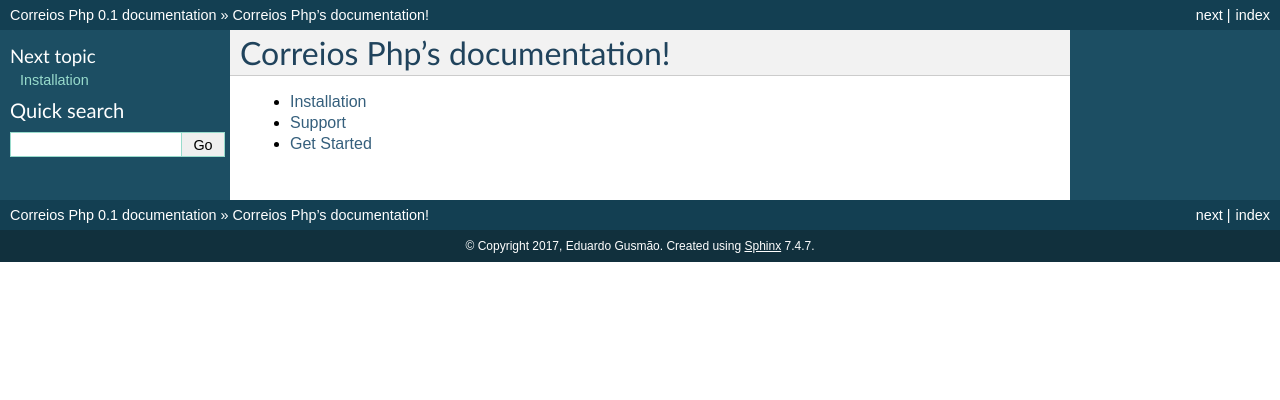
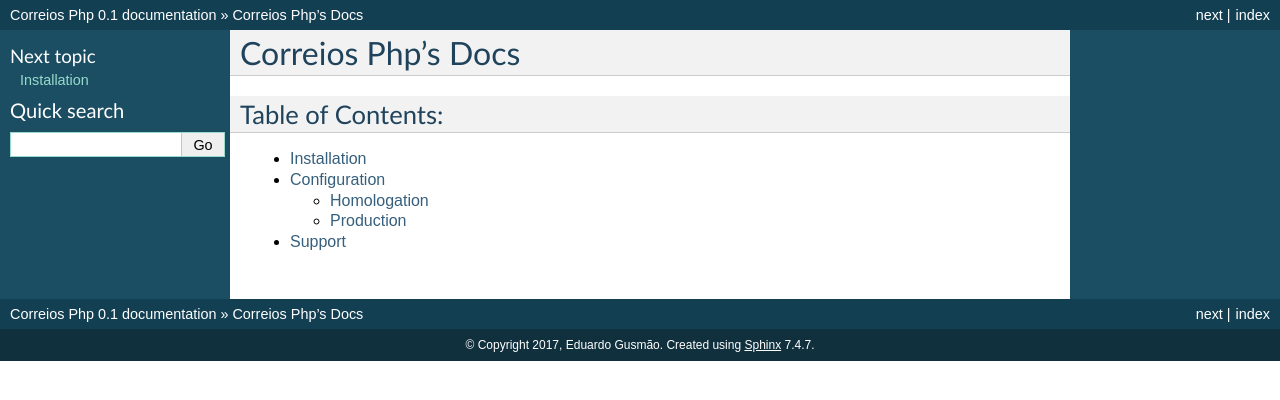
Before and after one commit to eduardokum/correios-php, a Sphinx documentation site: the page built from docs/source/index.rst, in a window 1280 px wide. Shown: the top 400 px of the page. Built offline with Sphinx 7.4.7, drawn with Linux system fonts in a browser that asks for light colours.

Commit message:
config base

```diff
--- /dev/null
+++ b/docs/source/configuration/index.rst
@@ -0,0 +1,7 @@
+Configuration
+=============
+
+.. toctree::
+
+    homologation
+    production
--- a/docs/source/get-started.rst
+++ /dev/null
@@ -1,3 +0,0 @@
-============
-Get Started
-============
--- a/docs/source/index.rst
+++ b/docs/source/index.rst
@@ -1,10 +1,12 @@
-=============================
-Correios Php's documentation!
-=============================
+===================
+Correios Php's Docs
+===================
+
+Table of Contents:
+==================
 
 .. toctree::
-   :maxdepth: 2
 
-   install
-   support
-   get-started
+    install
+    configuration/index
+    support
--- a/docs/source/install.rst
+++ b/docs/source/install.rst
@@ -1,10 +1,9 @@
-============
 Installation
 ============
 
 At the command line::
 
-    composer install eduardokum/correios-php
+    composer require "eduardokum/correios-php"
 
 Or, Put in your composer.json file:
 
```
Also changed, not shown: docs/source/configuration/homologation.rst (added, +7 -0 lines), docs/source/configuration/production.rst (added, +57 -0 lines).
